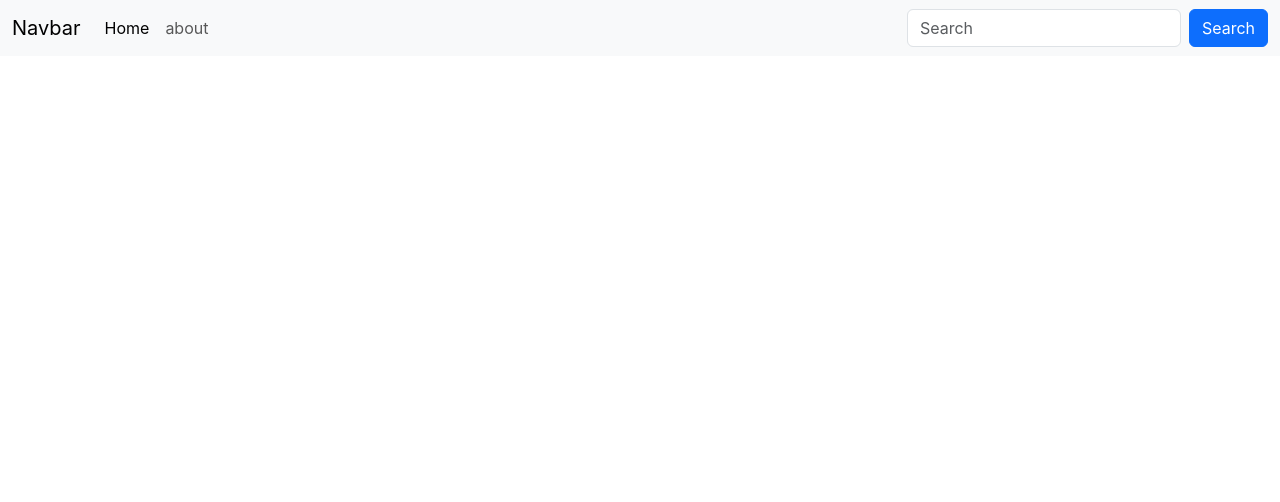
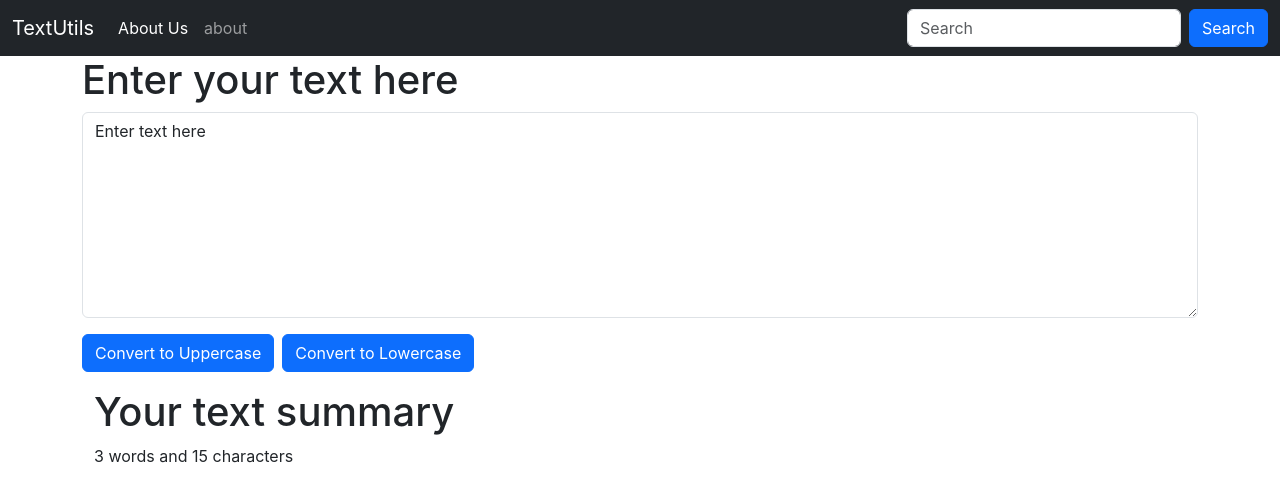
Before and after one commit to mukesh-kumar1983/TextUtils, a React (Create React App) app: page / in a window 1280 px wide. Shown: the top 502 px of the page. Built offline with nearby package versions, Linux system fonts and the light colour scheme.

Commit message:
completed video 10

```diff
--- a/src/App.js
+++ b/src/App.js
@@ -1,34 +1,17 @@
 import logo from './logo.svg';
 import './App.css';
+import Navbar from './components/Navbar';
+import TextForm from './components/TextForm';
 
 function App() {
   return (
     <>
 
-    <nav className="navbar navbar-expand-lg bg-body-tertiary">
-  <div className="container-fluid">
-    <a className="navbar-brand" href="/">Navbar</a>
-    <button className="navbar-toggler" type="button" data-bs-toggle="collapse" data-bs-target="#navbarSupportedContent" aria-controls="navbarSupportedContent" aria-expanded="false" aria-label="Toggle navigation">
-      <span className="navbar-toggler-icon"></span>
-    </button>
-    <div className="collapse navbar-collapse" id="navbarSupportedContent">
-      <ul className="navbar-nav me-auto mb-2 mb-lg-0">
-        <li className="nav-item">
-          <a className="nav-link active" aria-current="page" href="/">Home</a>
-        </li>
-        <li className="nav-item">
-          <a className="nav-link" href="/">about</a>
-        </li>
+    <Navbar title="TextUtils" aboutUs="About Us" />
 
-      </ul>
-      <form className="d-flex" role="search">
-        <input className="form-control me-2" type="search" placeholder="Search" aria-label="Search"/>
-        <button className="btn btn-primary" type="submit">Search</button>
-      </form>
+    <div className="container">
+    <TextForm heading="Enter your text here" />
     </div>
-  </div>
-</nav>
-
     </>
   );
 }
--- /dev/null
+++ b/src/components/Navbar.js
@@ -0,0 +1,55 @@
+import React from "react";
+import PropTypes from 'prop-types'
+import TextForm from "./TextForm";
+
+
+export default function Navbar(props) {
+  return (
+    <nav className="navbar navbar-expand-lg  bg-dark navbar-dark">
+      <div className="container-fluid">
+        <a className="navbar-brand" href="/">
+          {props.title}
+        </a>
+        <button
+          className="navbar-toggler"
+          type="button"
+          data-bs-toggle="collapse"
+          data-bs-target="#navbarSupportedContent"
+          aria-controls="navbarSupportedContent"
+          aria-expanded="false"
+          aria-label="Toggle navigation"
+        >
+          <span className="navbar-toggler-icon"></span>
+        </button>
+        <div className="collapse navbar-collapse" id="navbarSupportedContent">
+          <ul className="navbar-nav me-auto mb-2 mb-lg-0">
+            <li className="nav-item">
+              <a className="nav-link active" aria-current="page" href="/">
+                {props.aboutUs}
+              </a>
+            </li>
+             <li className="nav-item">
+              <a className="nav-link" href="/">
+                about
+              </a>
+            </li>
+          </ul>
+          <form className="d-flex" role="search">
+            <input
+              className="form-control me-2"
+              type="search"
+              placeholder="Search"
+              aria-label="Search"
+            />
+            <button className="btn btn-primary " type="submit">
+              Search
+            </button>
+          </form>
+        </div>
+      </div>
+    </nav>
+  );
+}
+
+Navbar.propTypes={title:PropTypes.string, aboutUs:PropTypes.string}
+//TextForm.propTypes={heading:PropTypes.string}
--- /dev/null
+++ b/src/components/TextForm.js
@@ -0,0 +1,45 @@
+import React, {useState} from "react";
+
+
+
+export default function TextForm(props) {
+
+    const [text, setText] = useState("Enter text here");
+
+    const convertToUppercase=()=>{
+      let newText=text.toUpperCase();
+      setText(newText);
+    }
+
+    const convertToLowercase=()=>{
+      let newText=text.toLowerCase();
+      setText(newText);
+    }
+
+    const handleOnChange=(event)=>{
+      setText(event.target.value);
+    }
+    return (
+    <>
+
+    <div class="mb-3">
+
+     <h1>{props.heading}</h1>
+      <textarea
+        className="form-control"
+        id="exampleFormControlTextarea1"
+        rows="8"
+        value={text}
+        onChange={handleOnChange}
+      ></textarea>
+    </div>
+    <button className="btn btn-primary me-2" onClick={convertToUppercase}>Convert to Uppercase</button>
+    <button className="btn btn-primary me-2" onClick={convertToLowercase}>Convert to Lowercase  </button>
+
+    <div className="container my-3">
+        <h1>Your text summary</h1>
+        <p>{text.split(" ").length} words and {text.length} characters</p>
+    </div>
+    </>
+  );
+}
```
